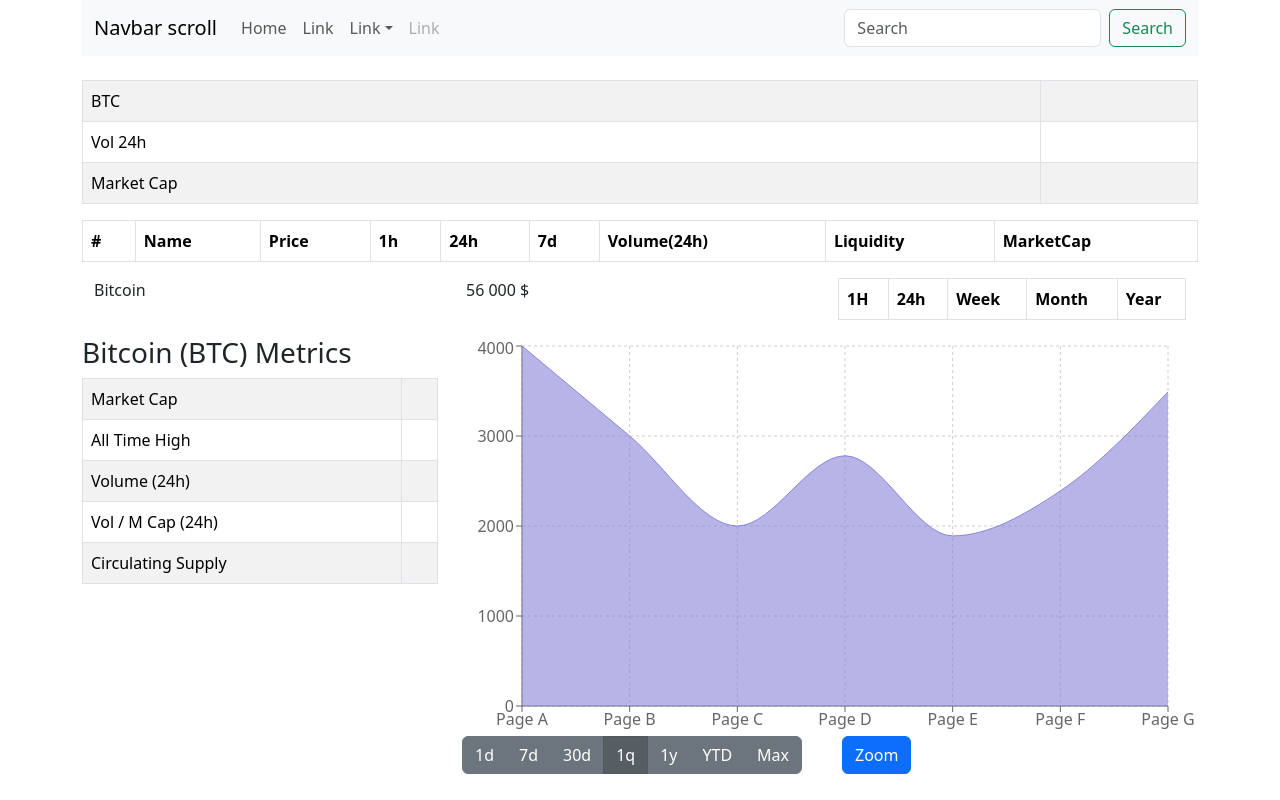
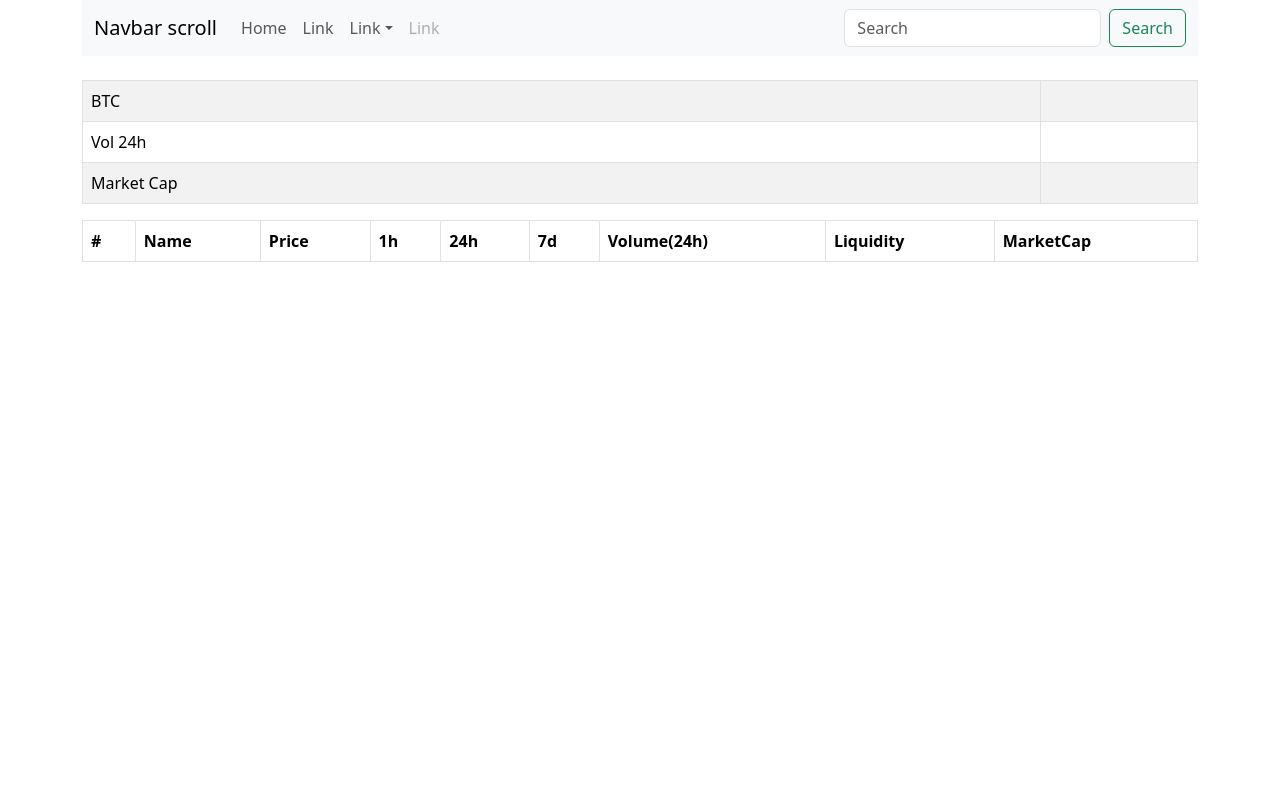
Before and after one commit to rise-jonathan/crypto-data, a React (Vite) app: page / in a window 1280 px wide. Built offline with nearby package versions, Linux system fonts and the light colour scheme.

Commit message:
zoom - hide CoinPage

```diff
--- a/src/Body/Body.jsx
+++ b/src/Body/Body.jsx
@@ -2,16 +2,13 @@
 import CoinPage from "./CoinPage/CoinPage";
 import GlobalData from "./GlobalData";
 import ListCoins from "./ListCoins";
-// import ModalChart from "./ModalChart";
 
 const Body = () => {
   return (
     <>
       <GlobalData />
       <ListCoins />
-      <CoinPage />
-      {/* <CoinChart />
-      <ModalChart /> */}
+      {/* <CoinPage /> */}
     </>
   );
 };
```
